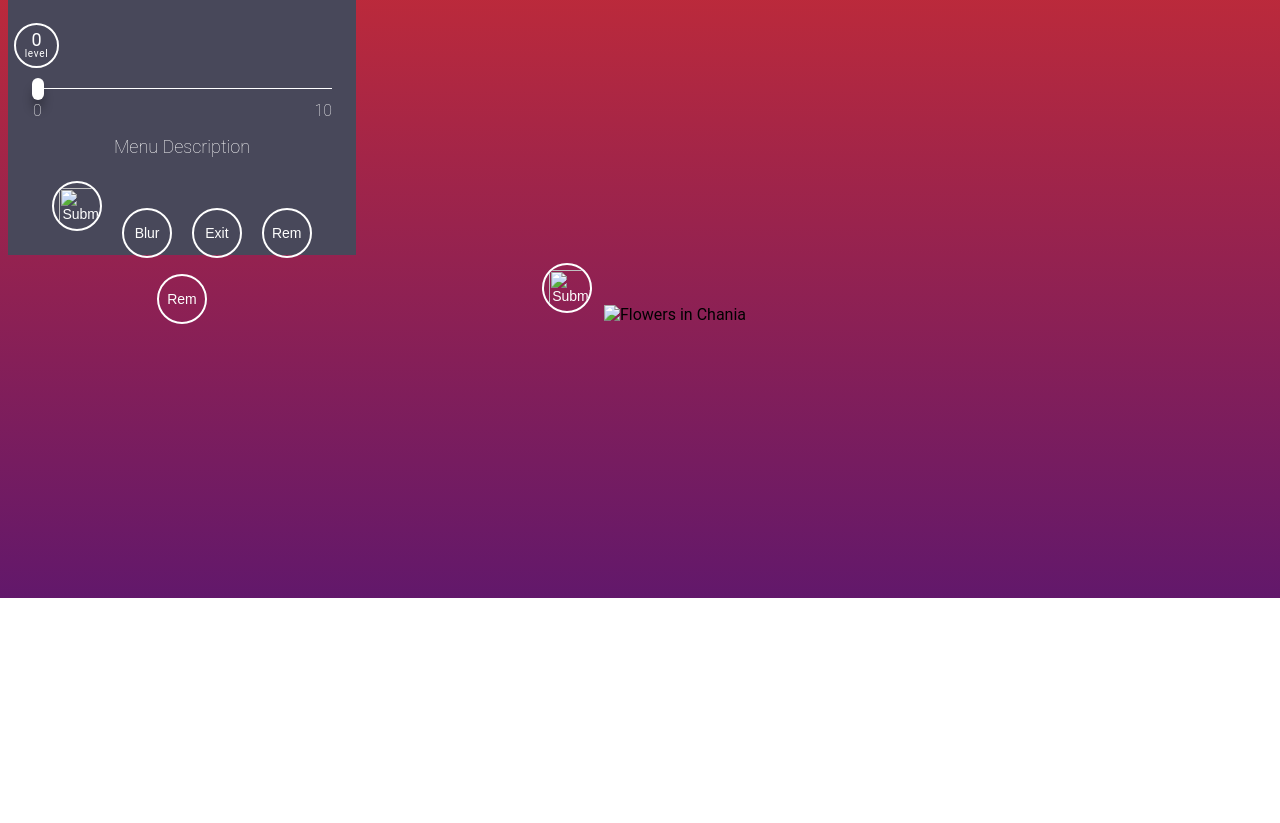
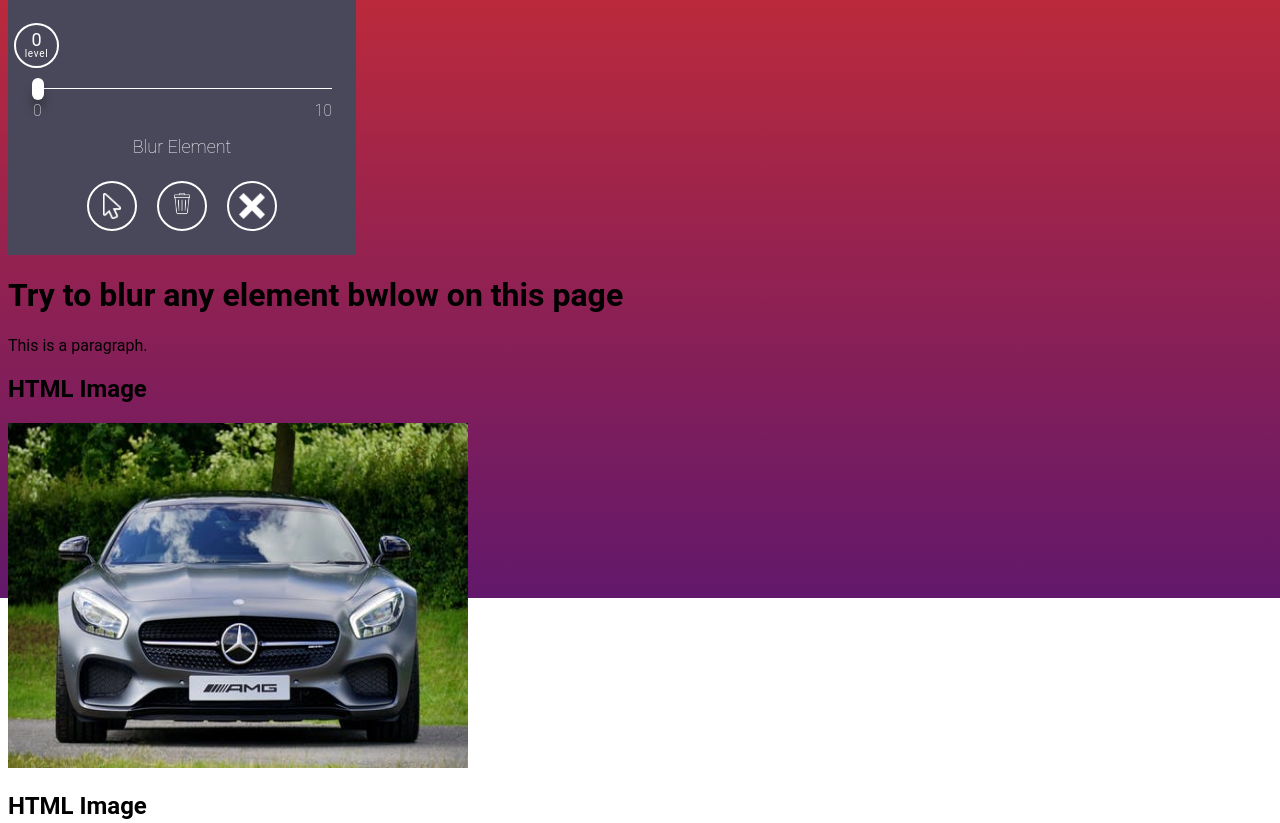
Before and after one commit to JaturongKongmanee/blur-bg, a plain HTML site: page index.html in a window 1280 px wide. Shown: the part 218-1041 px from the top of the page. Before the commit the page ends 816 px from the top, so only its background shows below. Drawn offline with Linux system fonts and the light colour scheme.

Commit message:
Update menu desc when mouseenter

```diff
--- a/app.js
+++ b/app.js
@@ -52,13 +52,24 @@ let removeAllBlurEle = () => {
   });
 };
 
-let enableEvent = document.querySelector(".enableEvent");
-let disableEvent = document.querySelector(".disableEvent");
-let removeAllBlur = document.querySelector(".removeAllBlur");
+let menuDesc = document.querySelector("#menu-desc");
+
+function updateDesc(e) {
+  menuDesc.innerHTML = e.target.dataset.name;
+}
+
+let enableEvent = document.querySelector("#cursor-blur");
+let disableEvent = document.querySelector("#exit-blur");
+let removeAllBlur = document.querySelector("#remove-blur");
 
 enableEvent.addEventListener("click", addEvent);
+enableEvent.addEventListener("mouseenter", updateDesc);
+
 disableEvent.addEventListener("click", removeEvent);
+disableEvent.addEventListener("mouseenter", updateDesc);
+
 removeAllBlur.addEventListener("click", removeAllBlurEle);
+removeAllBlur.addEventListener("mouseenter", updateDesc);
 
 var imgTest = document.getElementById("imageTest");
 // output.innerHTML = slider.value; // Display the default slider value
--- a/index.html
+++ b/index.html
@@ -6,8 +6,8 @@
     <link rel="stylesheet" type="text/css" href="styles.css" />
   </head>
   <body>
-    <div id="my-card">
-      <div id="my-card-container">
+    <div data-ig="true" id="my-card">
+      <div data-ig="true" id="my-card-container">
         <div data-ig="true" id="demo-container">
           <img
             data-ig="true"
@@ -39,32 +39,67 @@
           </div>
         </div>
 
-        <div id="menu-desc-container">
-          <span id="menu-desc">Menu Description</span>
+        <div data-ig="true" id="menu-desc-container">
+          <span data-ig="true" id="menu-desc">Blur Element</span>
         </div>
 
-        <div id="menu-container">
+        <div data-ig="true" id="menu-container">
+          <!-- <input
+            type="image"
+            src="assets/cusor.png"
+            class="enableEvent button"
+          />
           <input
             type="image"
-            src="assets/download.png"
+            src="assets/edit-text.png"
             class="enableEvent button"
           />
-          <button data-ig="true" class="enableEvent button">
-            Blur
+          <input
+            type="image"
+            src="assets/remove.png"
+            class="enableEvent button"
+          />
+          <input
+            type="image"
+            src="assets/exit.png"
+            class="enableEvent button"
+          /> -->
+          <button
+            data-ig="true"
+            data-name="Blur Element"
+            id="cursor-blur"
+            class="enableEvent button"
+          >
+            <img data-ig="true" src="assets/cusor.png" alt="Blur Element" />
           </button>
-          <button data-ig="true" class="disableEvent button">
-            Exit
+          <!-- <button
+            data-ig="true"
+            id="drag-text-blur"
+            class="disableEvent button"
+          >
+            <img src="assets/edit-text.png" alt="Flowers in Chania" />
+          </button> -->
+          <button
+            data-ig="true"
+            data-name="Remove All Blur"
+            id="remove-blur"
+            class="removeAllBlur button"
+          >
+            <img data-ig="true" src="assets/remove.png" alt="Remove All Blur" />
           </button>
-          <button data-ig="true" class="removeAllBlur button">
-            Rem
-          </button>
-          <button data-ig="true" class="removeAllBlur button">
-            Rem
+          <button
+            data-ig="true"
+            data-name="Exit Blur"
+            id="exit-blur"
+            class="removeAllBlur button"
+          >
+            <img data-ig="true" src="assets/exit.png" alt="Exit Blura" />
           </button>
         </div>
       </div>
     </div>
-    <!-- <h1 class="test">Try to blur any element bwlow on this page</h1>
+
+    <h1 class="test">Try to blur any element bwlow on this page</h1>
     <p>This is a paragraph.</p>
 
     <h2>HTML Image</h2>
@@ -81,22 +116,6 @@
       alt="Flowers in Chania"
       width="460"
       height="345"
-    /> -->
-
-
-    <div id="menu-container">
-      <input
-        type="image"
-        src="assets/Pngtree—cursor click icon graphic design_3985829.png"
-        class="enableEvent button"
-      />
-
-
-      <img
-      src="assets/Pngtree—cursor click icon graphic design_3985829.png"
-      alt="Flowers in Chania"
-      width="460"
-      height="345"
     />
 
     <script src="app.js"></script>
--- a/styles.css
+++ b/styles.css
@@ -198,26 +198,16 @@ body {
   border-radius: 50%;
   background: transparent;
   text-align: center;
-  padding: 5px;
+  padding: 10px;
+  cursor: -webkit-grab;
+  cursor: grab;
 }
 
 #imageTest {
   margin-top: 10px;
 }
 
-.icon-container {
-  width: 50px;
-  height: 50px;
-  border: none;
-  /* background-color: #5ab6f7; */
-  color: #fdfdfd;
-  font-size: 14px;
-  border-radius: 5px;
-  margin: 8px;
-  box-sizing: border-box;
-  border: 2px solid #fff;
-  border-radius: 50%;
-  background: transparent;
-  text-align: center;
-  padding: 5px;
+.button img {
+  height: 100%;
+  filter: invert(1);
 }
```
Also changed, not shown: assets/60791144_924886451193145_5499561973051817984_n.png (added), assets/cusor.png (added), assets/edit-text.png (added), assets/exit.png (added), assets/remove.png (added), 1 other file.
